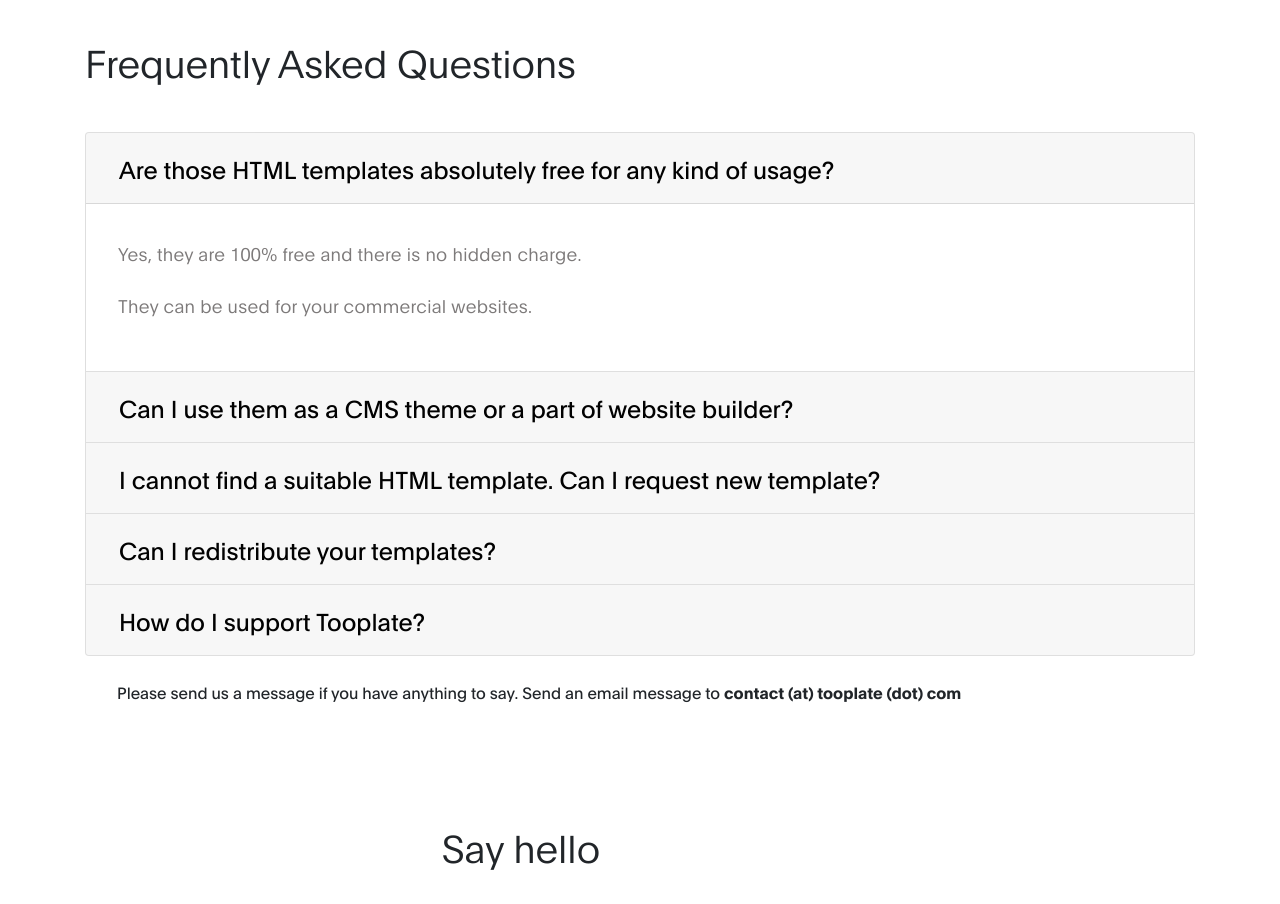
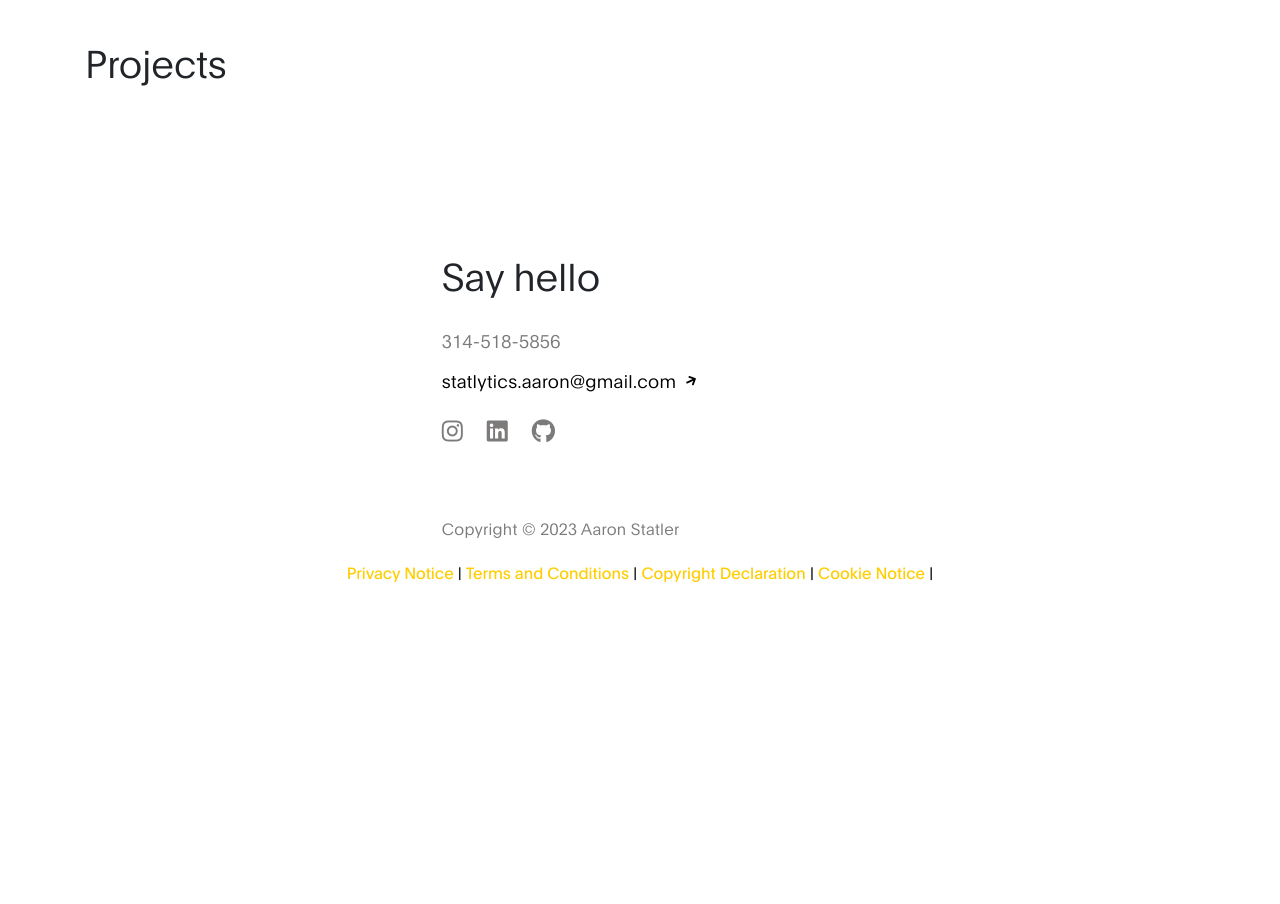
Before and after one commit to AaronStats/Portfolio, a plain HTML site: page index.html in a window 1280 px wide. Shown: the part 1600-2504 px from the top of the page. After the commit the page ends 2184 px from the top, so only its background shows below. Drawn offline with Linux system fonts and the light colour scheme; files whose address does not match are found by name.

Commit message:
Created Education and Projects section

```diff
--- a/index.html
+++ b/index.html
@@ -54,7 +54,7 @@
                     </li>
 
                     <li class="nav-item">
-                        <a href="#contact" class="nav-link smoothScroll">Contact</a>
+                        <a href="#project" class="nav-link smoothScroll">Projects</a>
                     </li>
                 </ul>
 
@@ -112,7 +112,7 @@
                 </div>
 
                 <div class="col-lg-5 mx-auto col-md-6 col-12">
-                    <img src="images/true-agency.jpg" class="about-image img-fluid" alt="Ben's Resume HTML Template">
+                    <img src="images/true-agency.jpg" class="about-image img-fluid" alt="Fake coding picture">
                 </div>
 
             </div>
@@ -211,8 +211,8 @@
      </section>
 
 
-     <!-- FAQ -->
-     <section class="faq section-padding">
+     <!-- Project -->
+     <section class="project section-padding">
 
         <div class="container">
 
@@ -220,93 +220,12 @@
 
                 <div class="col-lg-12 col-12">
 
-                    <h3 class="mb-5">Frequently Asked Questions</h3>
+                    <h3 class="mb-5">Projects</h3>
 
-                    <div class="accordion" id="accordionExample">
-                      <div class="card">
-                        <div class="card-header" id="headingOne">
-                          <h2 class="mb-0">
-                            <button class="btn btn-link" type="button" data-toggle="collapse" data-target="#collapseOne" aria-expanded="true" aria-controls="collapseOne">
-                              Are those HTML templates absolutely free for any kind of usage?
-                            </button>
-                          </h2>
-                        </div>
-
-                        <div id="collapseOne" class="collapse show" aria-labelledby="headingOne" data-parent="#accordionExample">
-                          <div class="card-body">
-                            <p>Yes, they are 100% free and there is no hidden charge.</p>
-
-                            <p>They can be used for your commercial websites.</p>
-                          </div>
-                        </div>
-                      </div>
-
-                      <div class="card">
-                        <div class="card-header" id="headingTwo">
-                          <h2 class="mb-0">
-                            <button class="btn btn-link collapsed" type="button" data-toggle="collapse" data-target="#collapseTwo" aria-expanded="false" aria-controls="collapseTwo">
-                              Can I use them as a CMS theme or a part of website builder?
-                            </button>
-                          </h2>
-                        </div>
-                        <div id="collapseTwo" class="collapse" aria-labelledby="headingTwo" data-parent="#accordionExample">
-                          <div class="card-body">
-                            <p>Yes, you can use them.</p>
-                          </div>
-                        </div>
-                      </div>
-
-                      <div class="card">
-                        <div class="card-header" id="headingThree">
-                          <h2 class="mb-0">
-                            <button class="btn btn-link collapsed" type="button" data-toggle="collapse" data-target="#collapseThree" aria-expanded="false" aria-controls="collapseThree">
-                              I cannot find a suitable HTML template. Can I request new template?
-                            </button>
-                          </h2>
-                        </div>
-                        <div id="collapseThree" class="collapse" aria-labelledby="headingThree" data-parent="#accordionExample">
-                          <div class="card-body">
-                            <p>Yes, please tell us what you need. We will try our best to fulfill it.</p>
-                          </div>
-                        </div>
-                      </div>
-
-                    <div class="card">
-                        <div class="card-header" id="headingFour">
-                          <h2 class="mb-0">
-                            <button class="btn btn-link collapsed" type="button" data-toggle="collapse" data-target="#collapseFour" aria-expanded="false" aria-controls="collapseFour">
-                              Can I redistribute your templates?
-                            </button>
-                          </h2>
-                        </div>
-                        <div id="collapseFour" class="collapse" aria-labelledby="headingFour" data-parent="#accordionExample">
-                          <div class="card-body">
-                            <p>No, this is totally NOT allowed. Please do not redistribute our HTML templates.</p>
-                          </div>
-                        </div>
-                    </div>
-
-                    <div class="card">
-                        <div class="card-header" id="headingFive">
-                          <h2 class="mb-0">
-                            <button class="btn btn-link collapsed" type="button" data-toggle="collapse" data-target="#collapseFive" aria-expanded="false" aria-controls="collapseFive">
-                              How do I support Tooplate?
-                            </button>
-                          </h2>
-                        </div>
-                        <div id="collapseFive" class="collapse" aria-labelledby="headingFive" data-parent="#accordionExample">
-                          <div class="card-body">
-                            <p>Please spread a word about Tooplate website to your colleagues and friends.</p>
-                          </div>
-                        </div>
-                    </div>
-
-                    <span class="faq-info-text">Please send us a message if you have anything to say. Send an email message to <strong>contact (at) tooplate (dot) com</strong></span>
 
                 </div>
 
-           	 </div><!-- col -->
-        	</div><!-- row -->
+           	</div><!-- col -->
         </div><!-- container -->
     </section>
 
```
Also changed, not shown: images/testimonials/testimonial-image01.jpg (deleted), images/testimonials/testimonial-image02.jpg (deleted), images/testimonials/testimonial-image03.jpg (deleted), images/testimonials/testimonial-image04.jpg (deleted).
